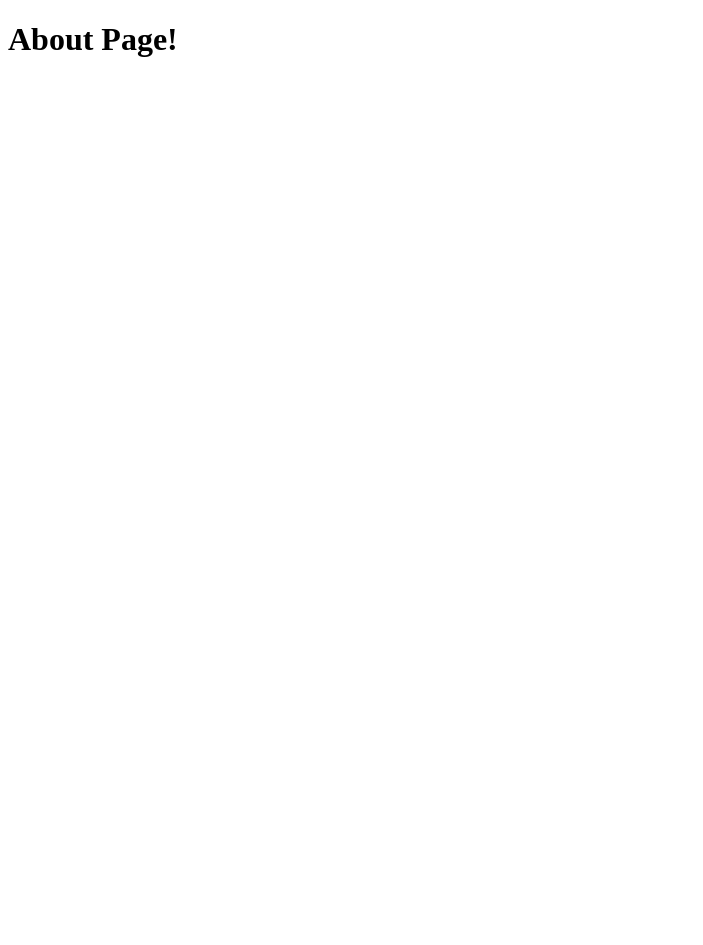
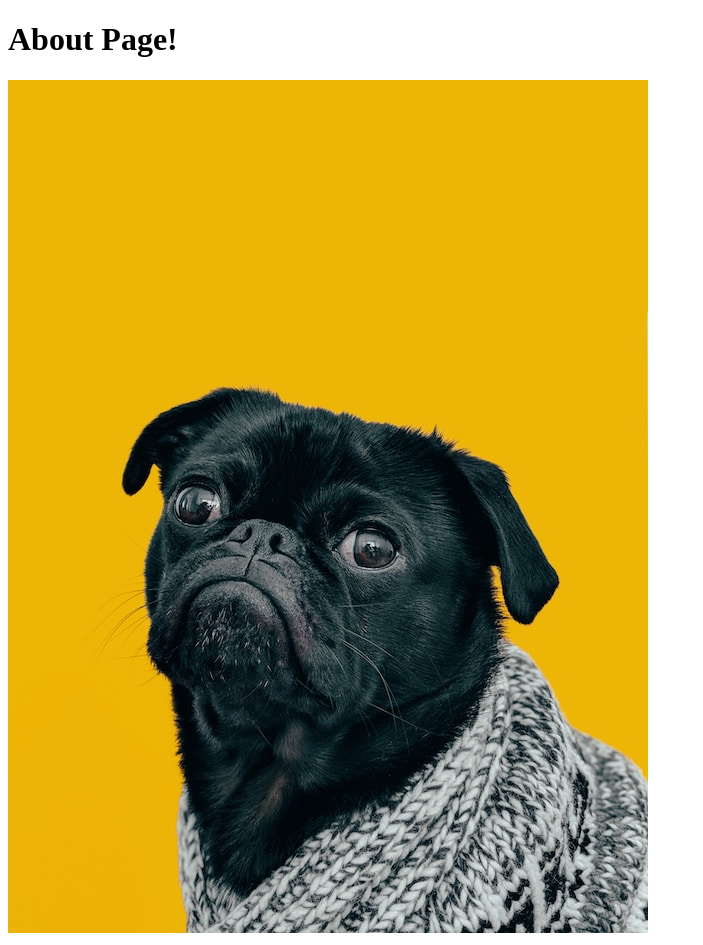
Before and after one commit to manny-reynoso/Front-End-Journey, a plain HTML site: page odin-links-and-images/pages/about.html in a window 1280 px wide. Shown: the whole page, without its empty margins (0-703 px from the left). Before the commit the page ends 800 px from the top, so only its background shows below. Drawn offline with Linux system fonts and the light colour scheme.

Commit message:
Added alt tag to the <img>

```diff
--- a/odin-links-and-images/pages/about.html
+++ b/odin-links-and-images/pages/about.html
@@ -7,5 +7,6 @@
 
   <body>
     <h1>About Page!</h1>
+    <img src="../images/dog.jpg" alt="Cute Pug doggie">
   </body>
 </html>
```
